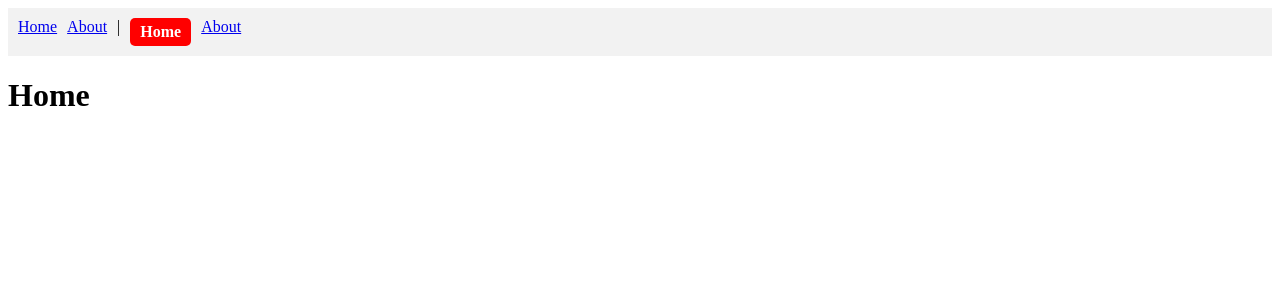
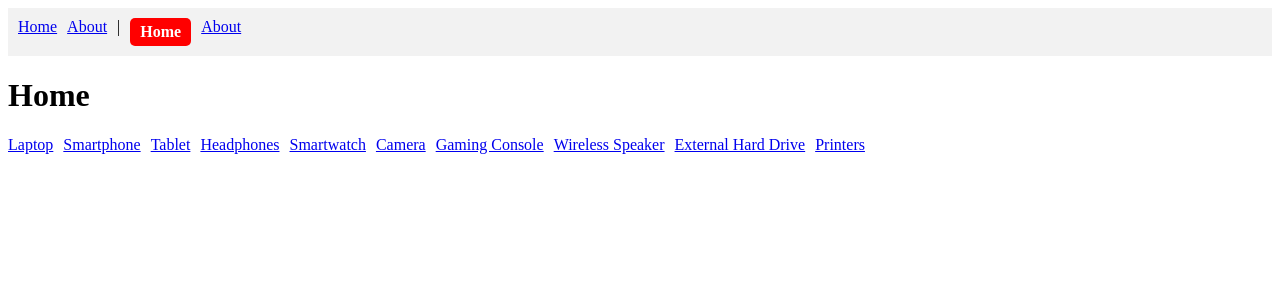
Before and after one commit to Lordfroze/webreaktifvue3, a Vue app in the folder vue-router-learn/: page / in a window 1280 px wide. Shown: the top 300 px of the page. Built offline with nearby package versions, Linux system fonts and the light colour scheme.

Commit message:
Membuka Halaman Dengan Url Path Dinamis

```diff
--- a/vue-router-learn/src/App.vue
+++ b/vue-router-learn/src/App.vue
@@ -1,11 +1,10 @@
 <script setup>
-import { RouterView } from 'vue-router';
-import Nav from './component/Nav.vue';
-
+import { RouterView } from 'vue-router'; // import RouterView dari vue-router
+import Nav from './component/Nav.vue'; // import Nav dari component/Nav.vue
 </script>
 
 <template>
-  <Nav />
+  <Nav /> <!-- Tampilkan Nav -->
   <main>
     <RouterView />
   </main>
--- a/vue-router-learn/src/component/Nav.vue
+++ b/vue-router-learn/src/component/Nav.vue
@@ -22,7 +22,7 @@
     background-color: #f2f2f2;
 }
 
-.active {
+.active {  /** style untuk active link */
     font-weight: 900;
     color: white;
     background-color: red;
--- /dev/null
+++ b/vue-router-learn/src/data/product.json
@@ -0,0 +1,72 @@
+[
+  {
+    "id": 1,
+    "name": "Laptop",
+    "price": 1200,
+    "year": 2022,
+    "owner": { "name": "John Doe", "email": "john@example.com" }
+  },
+  {
+    "id": 2,
+    "name": "Smartphone",
+    "price": 800,
+    "year": 2021,
+    "owner": { "name": "Jane Smith", "email": "jane@example.com" }
+  },
+  {
+    "id": 3,
+    "name": "Tablet",
+    "price": 400,
+    "year": 2022,
+    "owner": { "name": "Bob Johnson", "email": "bob@example.com" }
+  },
+  {
+    "id": 4,
+    "name": "Headphones",
+    "price": 100,
+    "year": 2020,
+    "owner": { "name": "Alice Brown", "email": "alice@example.com" }
+  },
+  {
+    "id": 5,
+    "name": "Smartwatch",
+    "price": 250,
+    "year": 2021,
+    "owner": { "name": "Charlie Davis", "email": "charlie@example.com" }
+  },
+  {
+    "id": 6,
+    "name": "Camera",
+    "price": 600,
+    "year": 2020,
+    "owner": { "name": "Eva Wilson", "email": "eva@example.com" }
+  },
+  {
+    "id": 7,
+    "name": "Gaming Console",
+    "price": 400,
+    "year": 2022,
+    "owner": { "name": "David Taylor", "email": "david@example.com" }
+  },
+  {
+    "id": 8,
+    "name": "Wireless Speaker",
+    "price": 80,
+    "year": 2021,
+    "owner": { "name": "Grace Moore", "email": "grace@example.com" }
+  },
+  {
+    "id": 9,
+    "name": "External Hard Drive",
+    "price": 120,
+    "year": 2019,
+    "owner": { "name": "Frank Brown", "email": "frank@example.com" }
+  },
+  {
+    "id": 10,
+    "name": "Printers",
+    "price": 150,
+    "year": 2020,
+    "owner": { "name": "Helen Miller", "email": "helen@example.com" }
+  }
+]
--- a/vue-router-learn/src/router/index.js
+++ b/vue-router-learn/src/router/index.js
@@ -7,6 +7,11 @@
             path: "/", // path untuk halaman home
             name: "home",
             component: () => import("../views/Home.vue"), // mengimport component Home.vue
+        },
+        {
+            path: "/product",
+            name: "product",
+            component: () => import("../views/Product.vue"),
         },
 
         {
--- a/vue-router-learn/src/views/Home.vue
+++ b/vue-router-learn/src/views/Home.vue
@@ -1,7 +1,26 @@
+<script setup>
+import products from "../data/product.json"; // mengimport data product.json
+import { RouterLink } from "vue-router"; // mengimport RouterLink dari vue-router
+</script>
+
 <template>
   <div>
-    <main>
     <h1>Home</h1>
-    </main>
+    <div class="product">
+      <!-- menampilkan product dengan v-for -->
+      <RouterLink
+      v-for="product in products"
+      :key="product.id"
+      :to ="`/product/${product.id}`"
+      >{{ product.name }}</RouterLink>
+    </div>
   </div>
 </template>
+
+<style scoped>
+.product {
+    display: flex;
+    flex-wrap: wrap;
+    gap: 10px;
+}
+</style>
--- /dev/null
+++ b/vue-router-learn/src/views/Product.vue
@@ -0,0 +1,7 @@
+<template>
+    <div>
+        <main>
+            <h1>Product</h1>
+        </main>
+    </div>
+</template>
```
